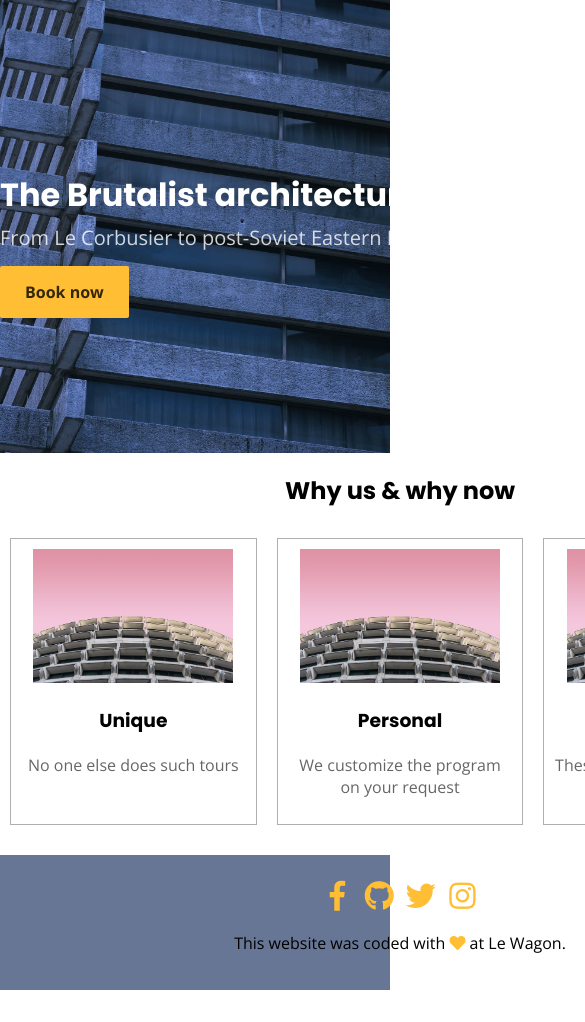
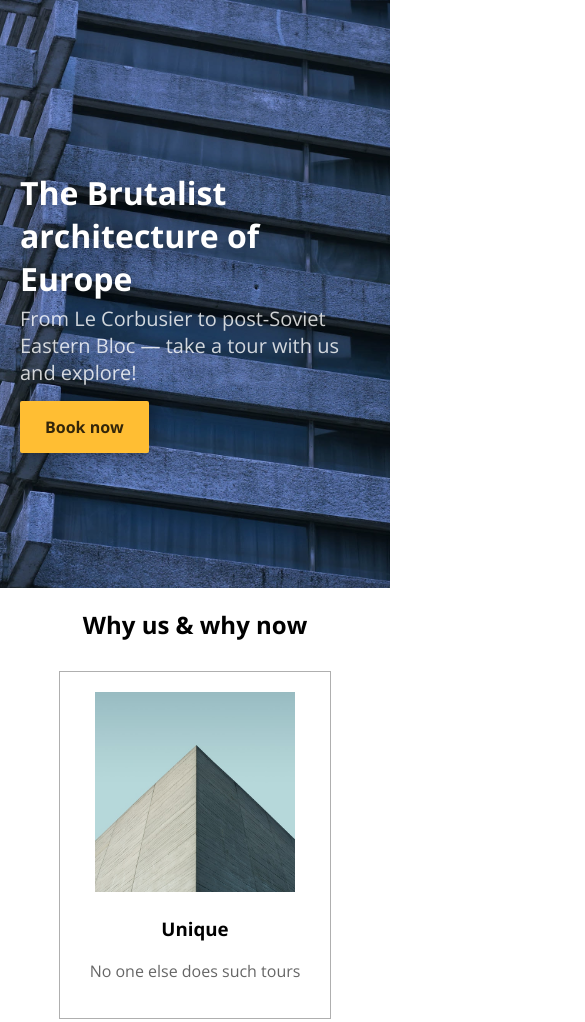
Before and after one commit to wetterkrank/landing, a plain HTML site: page index.html in a window 390 px wide. Shown: the top 1022 px of the page, 585 px wide, since content can reach past the window. Before the commit the page ends 990 px from the top, so only its background shows below. Drawn offline with nearby package versions, Linux system fonts and the light colour scheme.

Commit message:
Responsiveness + clean-up

```diff
--- a/css/components/banner.css
+++ b/css/components/banner.css
@@ -2,12 +2,13 @@
     background-image: url(../../images/background.jpg);
     background-size: cover;
     background-position: center;
-    padding: 150px 0;
+    padding: 150px 20px;
 }
 
 .banner h1 {
     color: white;
     margin-bottom: 5px;
+    text-shadow: 1px 1px 20px rgba(0, 0, 0, 0.5);
 }
 
 .banner p {
@@ -16,4 +17,9 @@
     font-size: 20px;
     margin-top: 0px;
     margin-bottom: 30px;
+    text-shadow: 1px 1px 20px rgba(0, 0, 0, 0.5);
 }
+
+.banner a {
+    box-shadow: 1px 1px 20px rgba(0, 0, 0, 0.5);
+}
--- a/css/components/cards.css
+++ b/css/components/cards.css
@@ -1,18 +1,28 @@
 .cards {
     display: flex;
     justify-content: space-between;
+    flex-direction: row;
 }
+
 
 .card {
     width: 250px;
-    padding: 10px;
+    padding: 20px 10px;
     margin: 10px;
     text-align: center;
     border: rgb(175, 175, 175) 1px solid;
 }
 
+@media (max-width: 750px) {
+    .cards {
+      flex-direction: column;
+      align-items: center;
+    }
+}
+
 .card img {
     width: 200px;
+    height: 200px;
     object-fit: cover;
 }
 
--- a/css/components/footer.css
+++ b/css/components/footer.css
@@ -1,14 +1,8 @@
 .footer {
-    width: 100%;
     background-color: #687696;
     padding: 20px 0;
     margin-top: 20px;
     text-align: center;
-}
-
-.footer .links {
-    width: 800px;
-    margin: auto;
 }
 
 .footer a {
--- a/css/style.css
+++ b/css/style.css
@@ -14,10 +14,6 @@ body {
   font-family: Open Sans;
 }
 
-h1, h2, h3, h4 {
-  font-family: Poppins;
-}
-
 a {
   text-decoration: none;
 }
@@ -28,6 +24,12 @@ a {
   margin: auto;
 }
 
+@media only screen and (max-width: 800px) {
+  .container {
+    width: 100%;
+  }
+}
+
 .text-center {
   text-align: center;
 }
--- a/index.html
+++ b/index.html
@@ -9,20 +9,22 @@
   <link rel="stylesheet" href="css/style.css">
 </head>
 <body>
+
   <!-- code a Hero / Banner section -->
   <div class="banner">
     <div class="container">
       <h1>The Brutalist architecture of Europe</h1>
-      <p>From Le Corbusier to post-Soviet Eastern Block &mdash; take a tour with us and explore!</p>
+      <p>From Le Corbusier to post-Soviet Eastern Bloc &mdash; take a tour with us and explore!</p>
       <a href="" class="btn-primary">Book now</a>
     </div>
   </div>
+
   <!-- code a "How it works" section -->
   <div class="container">
     <h2 class="text-center">Why us & why now</h2>
     <div class="cards">
       <div class="card">
-        <img src="images/placeholder2.jpg" alt="">
+        <img src="images/placeholder3.jpg" alt="">
         <h3>Unique</h3>
         <p>No one else does such tours</p>
       </div>
@@ -32,14 +34,16 @@
         <p>We customize the program on your request</p>
       </div>
       <div class="card">
-        <img src="images/placeholder2.jpg" alt="">
+        <img src="images/placeholder1.jpg" alt="">
         <h3>Limited</h3>
         <p>These buildings will disappear soon</p>
       </div>
     </div>
   </div>
+
   <!-- code a footer -->
   <div class="footer">
+    <div class="container">
       <div class="links">
         <a href="#"><i class="fab fa-fw fa-facebook-f"></i></a>
         <a href="#"><i class="fab fa-fw fa-github"></i></a>
@@ -48,5 +52,7 @@
         <p>This website was coded with <i class="fas fa-heart"></i> at Le Wagon.</p>
       </div>
     </div>
+  </div>
+
 </body>
 </html>
```
Also changed, not shown: images/apply.svg (deleted), images/learn.svg (deleted), images/placeholder.jpg (deleted), images/placeholder1.jpg (added), images/placeholder3.jpg (added), images/product.svg (deleted), 2 other files. Lines whose indentation alone changed are shown as unchanged.
